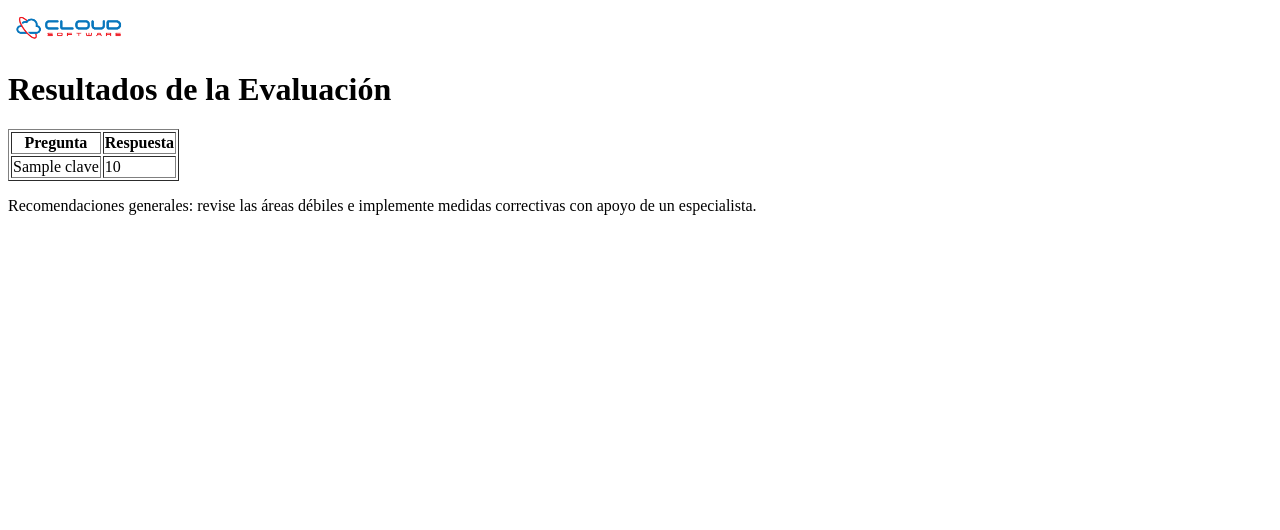
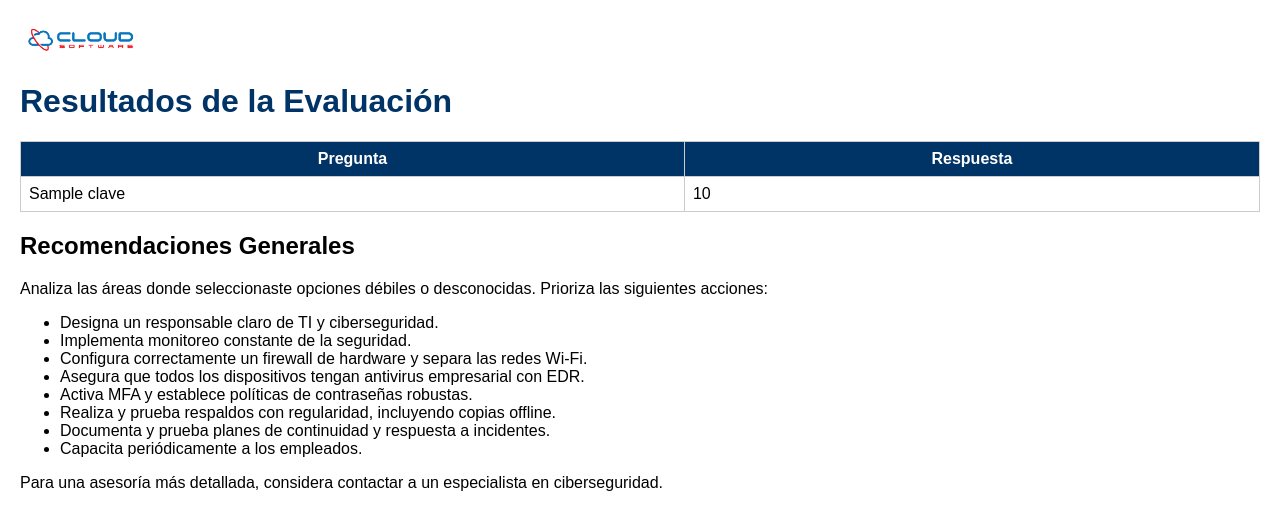
Before and after one commit to flasso/evaluador-ciberseguridad-web, a Flask app: template templates/resultados.html in a window 1280 px wide. Shown: the top 530 px of the page. Run offline with Flask 3, Linux system fonts and the light colour scheme; the template is opened without the code that fills it: most values are stand-ins (such as "Sample title", 1, 10 or a date in 2020).

Commit message:
acrualiza

```diff
--- a/app.py
+++ b/app.py
@@ -35,7 +35,11 @@ segmentos = {
 @app.route("/", methods=["GET", "POST"])
 def index():
     if request.method == "POST":
-        respuestas = dict(request.form)
+        respuestas = {}
+        for segmento, preguntas in segmentos.items():
+            for idx, (pregunta, opciones) in enumerate(preguntas):
+                key = f"{segmento}_{idx}"
+                respuestas[pregunta] = request.form.get(key, "No respondida")
         return render_template("resultados.html", respuestas=respuestas)
     return render_template("index.html", segmentos=segmentos)
 
--- a/requirements.txt
+++ b/requirements.txt
@@ -1 +1 @@
-flask
+flask>=3.1.1
--- a/templates/resultados.html
+++ b/templates/resultados.html
@@ -2,17 +2,41 @@
 <html lang="es">
 <head>
 <meta charset="UTF-8">
-<title>Resultados</title>
+<title>Resultados de la Evaluación</title>
+<style>
+body { font-family: Arial, sans-serif; margin: 20px; }
+h1 { color: #003366; }
+table { width: 100%; border-collapse: collapse; margin-top: 20px; }
+th, td { border: 1px solid #ccc; padding: 8px; }
+th { background-color: #003366; color: #fff; }
+.recomendaciones { margin-top: 20px; }
+</style>
 </head>
 <body>
-<img src="{{ url_for('static', filename='logo.png') }}" width="120">
+<img src="{{ url_for('static', filename='logo.png') }}" width="120" alt="Logo">
 <h1>Resultados de la Evaluación</h1>
-<table border="1">
+
+<table>
 <tr><th>Pregunta</th><th>Respuesta</th></tr>
 {% for pregunta, respuesta in respuestas.items() %}
 <tr><td>{{ pregunta }}</td><td>{{ respuesta }}</td></tr>
 {% endfor %}
 </table>
-<p>Recomendaciones generales: revise las áreas débiles e implemente medidas correctivas con apoyo de un especialista.</p>
+
+<div class="recomendaciones">
+<h2>Recomendaciones Generales</h2>
+<p>Analiza las áreas donde seleccionaste opciones débiles o desconocidas. Prioriza las siguientes acciones:</p>
+<ul>
+<li>Designa un responsable claro de TI y ciberseguridad.</li>
+<li>Implementa monitoreo constante de la seguridad.</li>
+<li>Configura correctamente un firewall de hardware y separa las redes Wi-Fi.</li>
+<li>Asegura que todos los dispositivos tengan antivirus empresarial con EDR.</li>
+<li>Activa MFA y establece políticas de contraseñas robustas.</li>
+<li>Realiza y prueba respaldos con regularidad, incluyendo copias offline.</li>
+<li>Documenta y prueba planes de continuidad y respuesta a incidentes.</li>
+<li>Capacita periódicamente a los empleados.</li>
+</ul>
+<p>Para una asesoría más detallada, considera contactar a un especialista en ciberseguridad.</p>
+</div>
 </body>
 </html>
```
Also changed, not shown: templates/index.html (+22 -9 lines).
